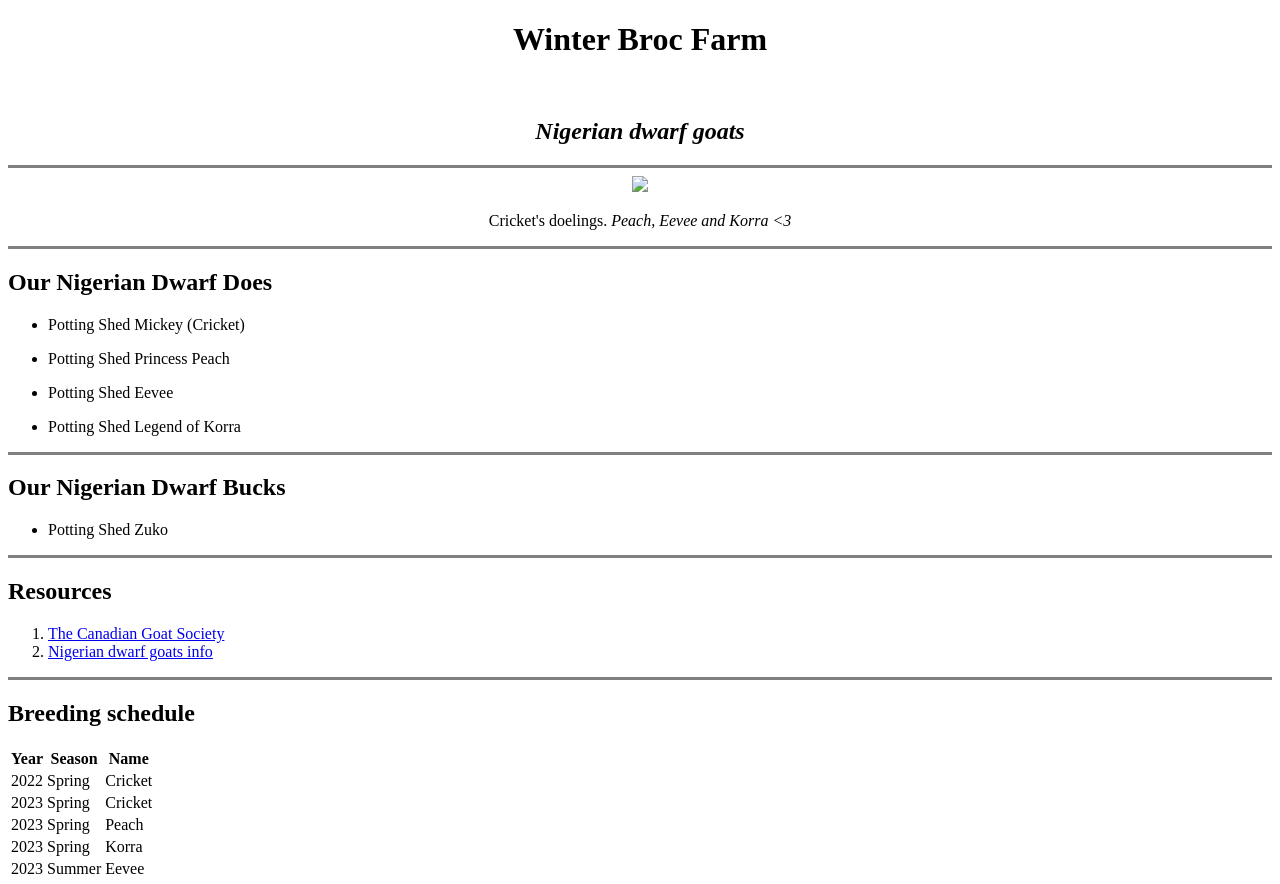
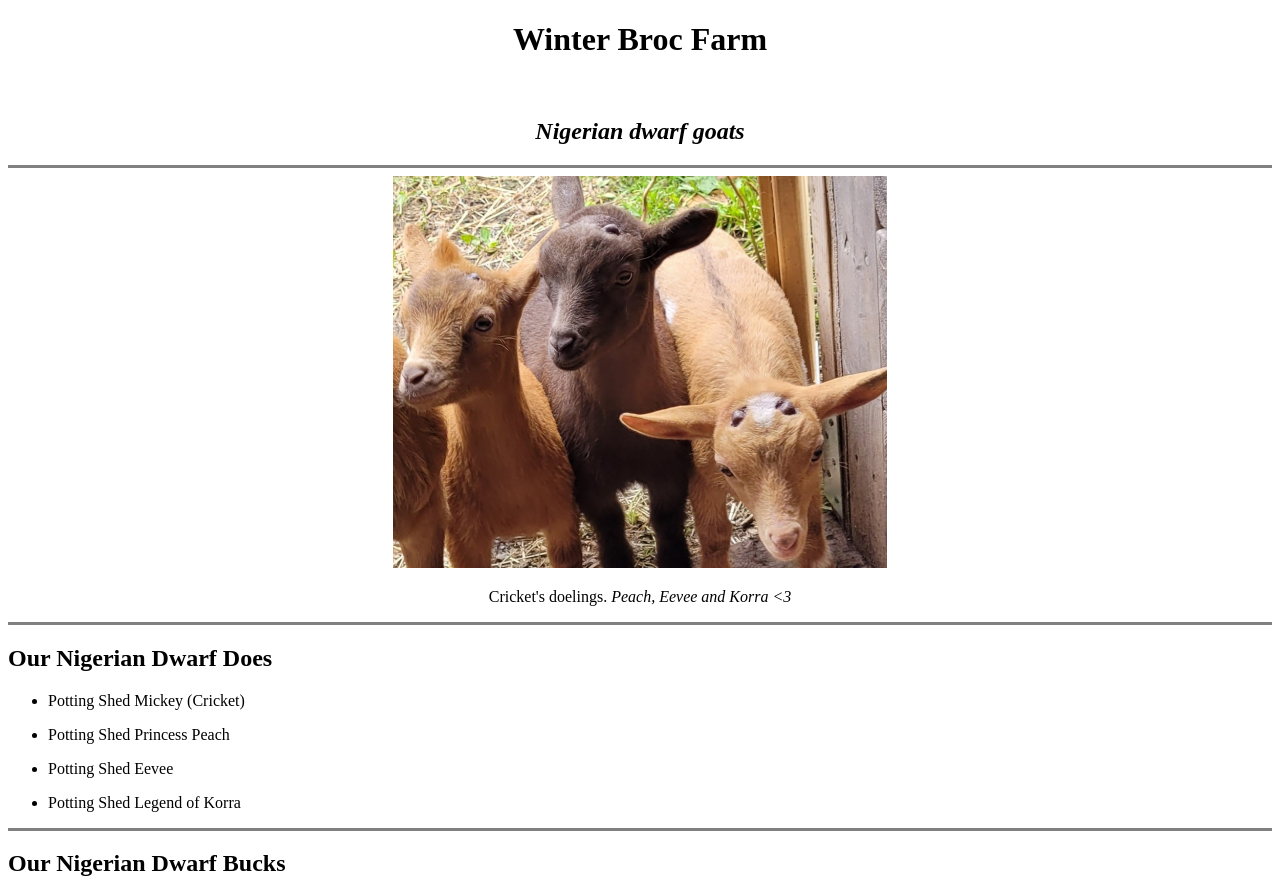
Before and after one commit to Jodie174/Farm-website1, a plain HTML site: page index.html in a window 1280 px wide. Shown: the top 884 px of the page. Drawn offline with Linux system fonts and the light colour scheme.

Commit message:
Update index.html

```diff
--- a/index.html
+++ b/index.html
@@ -19,7 +19,7 @@
 
 
   <center>
-    <img src="babies.jpg">
+    <img src="image/babies.jpg">
   </center>
   <p>
     <center>
```
